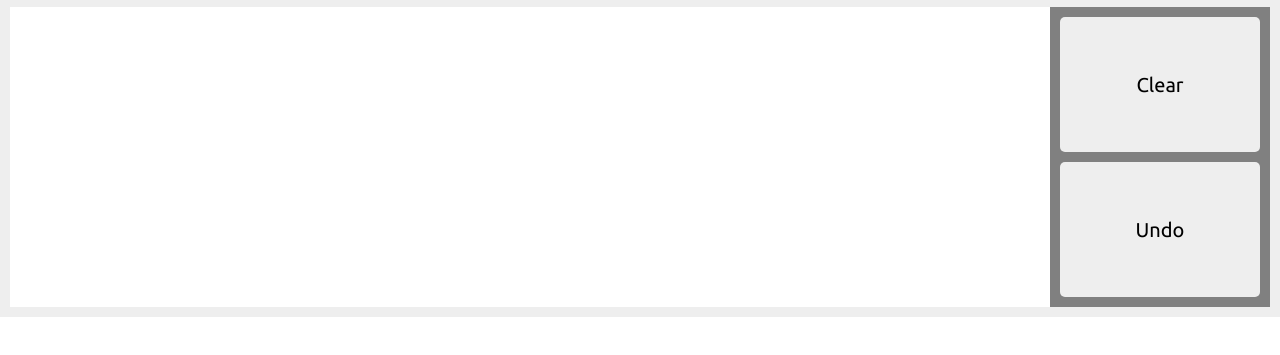
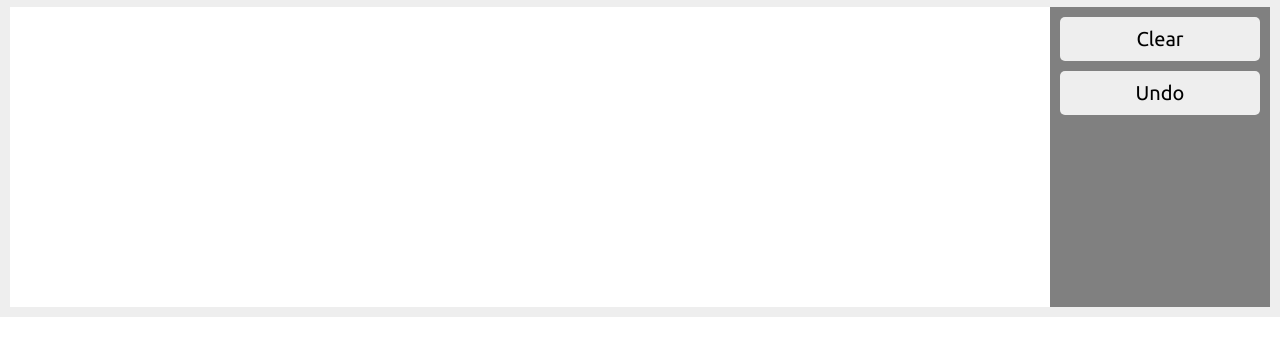
Before and after one commit to t-web-ai/text-editor, a website: page index.html in a window 1280 px wide. Shown: the part 47-402 px from the top of the page. Drawn offline with Linux system fonts and the light colour scheme.

Commit message:
Fix button layout to be responsive.

```diff
--- a/css/index.css
+++ b/css/index.css
@@ -101,6 +101,11 @@ html {
     position: relative;
     flex-grow: 1;
 }
+@media screen and (min-width: 950px) {
+    .button-box>button {
+        flex-grow: 0;
+    }
+}
 .button-box>button:active {
     transform: scale(0.95);
 }
```
